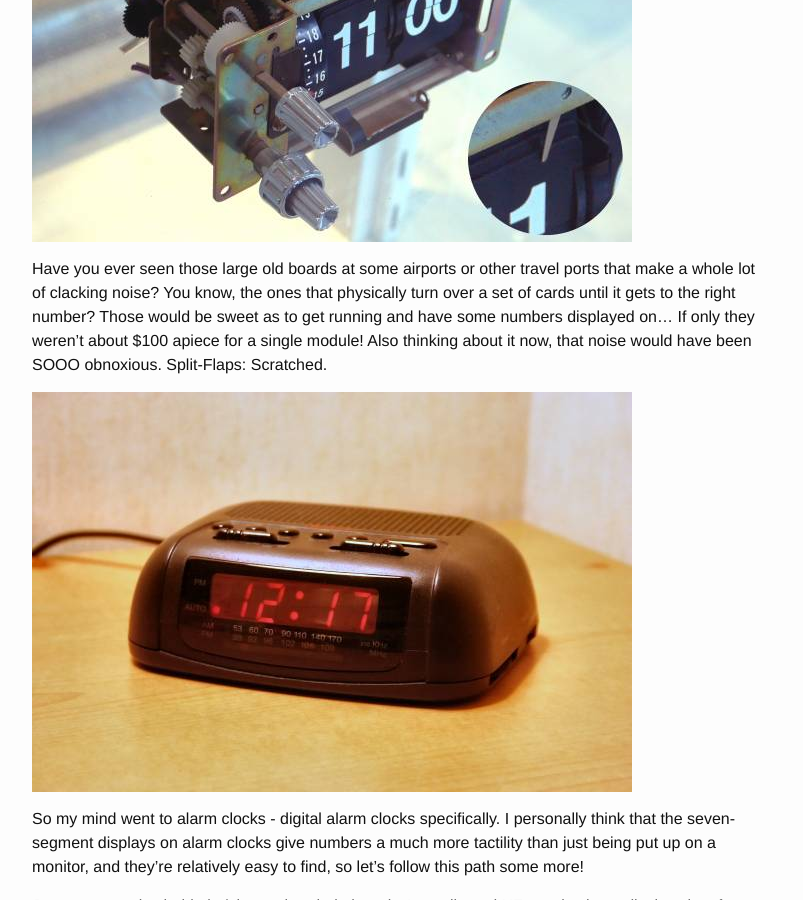
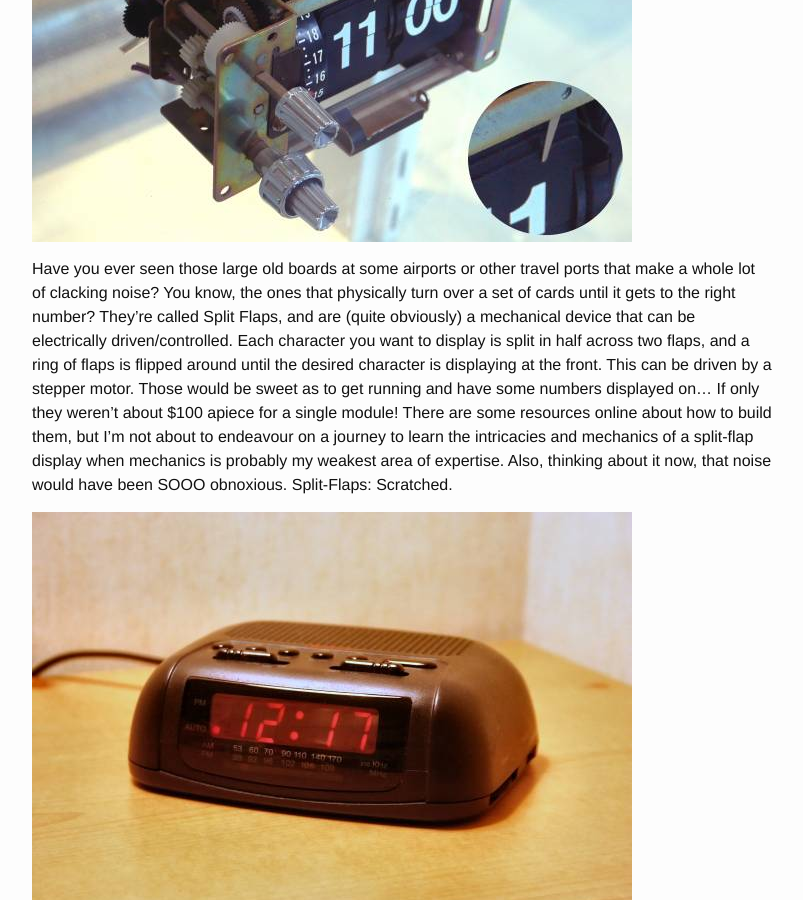
Before and after one commit to bwilkins/bwilkins.github.com, a Jekyll site: the page built from _posts/2016-07-16-wouldnt-it-be-awesome-if.md, in a window 1280 px wide and 900 px high, scrolled down 568 px. Shown: the whole window, without its empty margins (238-1041 px from the left). Built offline with Jekyll 4.4.1, drawn with Linux system fonts in a browser that asks for light colours.

Commit message:
More context about Split Flaps

```diff
--- a/_posts/2016-07-16-wouldnt-it-be-awesome-if.md
+++ b/_posts/2016-07-16-wouldnt-it-be-awesome-if.md
@@ -15,7 +15,7 @@ As said in my previous post, I wanted to build a device to show financial goals
 
 <img src="/images/split_flap_display.jpg" alt="Split Flap Display">
 
-Have you ever seen those large old boards at some airports or other travel ports that make a whole lot of clacking noise? You know, the ones that physically turn over a set of cards until it gets to the right number? Those would be sweet as to get running and have some numbers displayed on... If only they weren't about $100 apiece for a single module! Also thinking about it now, that noise would have been SOOO obnoxious. Split-Flaps: Scratched.
+Have you ever seen those large old boards at some airports or other travel ports that make a whole lot of clacking noise? You know, the ones that physically turn over a set of cards until it gets to the right number? They're called Split Flaps, and are (quite obviously) a mechanical device that can be electrically driven/controlled. Each character you want to display is split in half across two flaps, and a ring of flaps is flipped around until the desired character is displaying at the front. This can be driven by a stepper motor. Those would be sweet as to get running and have some numbers displayed on... If only they weren't about $100 apiece for a single module! There are some resources online about how to build them, but I'm not about to endeavour on a journey to learn the intricacies and mechanics of a split-flap display when mechanics is probably my weakest area of expertise. Also, thinking about it now, that noise would have been SOOO obnoxious. Split-Flaps: Scratched.
 
 <img src="/images/alarm_clock.jpg" alt="Digital Alarm Clock">
 
```
